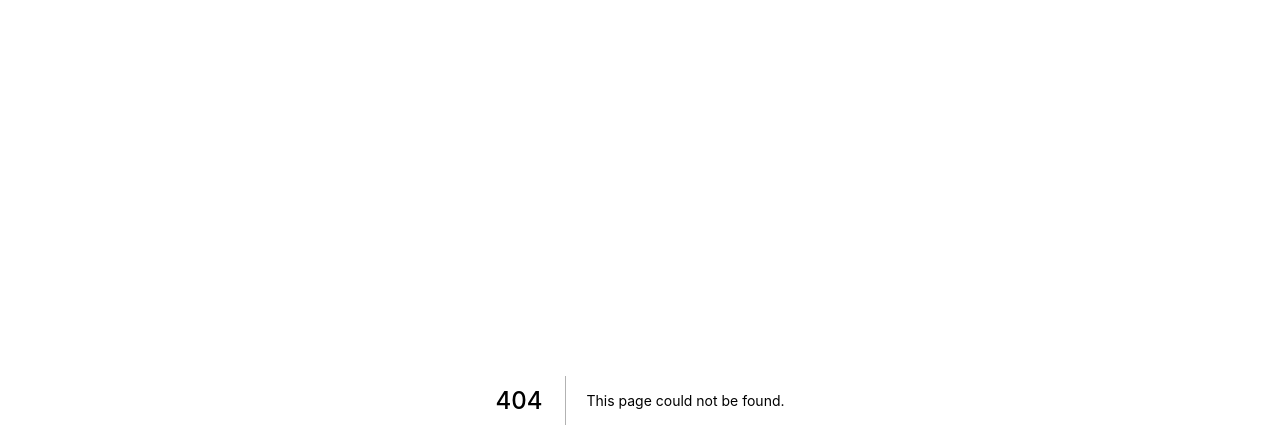
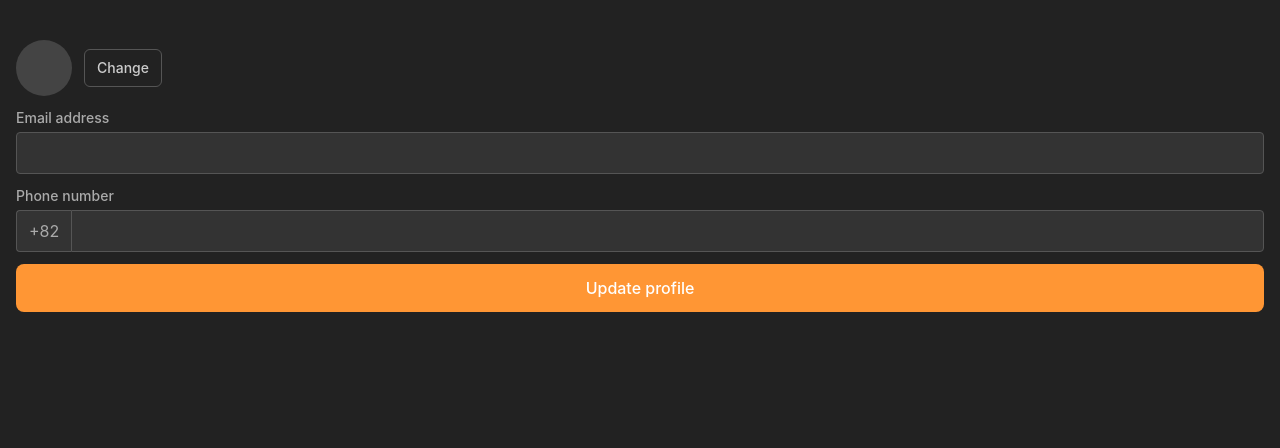
Before and after one commit to hayoung-jeremy/study-nextjs, a Next.js app: page /profile/edit in a window 1280 px wide. Before the commit this address had no page. Shown: the top 448 px of the page. Built offline with nearby package versions, Linux system fonts and the light colour scheme.

Commit message:
style : Edit Profile UI

```diff
--- /dev/null
+++ b/pages/profile/edit.tsx
@@ -0,0 +1,62 @@
+import type { NextPage } from "next"
+import { cls } from "../../src/utils/className"
+
+const EditProfile: NextPage = () => {
+  return (
+    <section className="py-10 px-4 flex flex-col gap-3">
+      <div className="flex items-center gap-3">
+        <div className="w-14 h-14 rounded-full bg-[#444]" />
+        <label
+          htmlFor="picture"
+          className="cursor-pointer py-2 px-3 border border-[#555] rounded-md text-sm font-medium text-[#ccc]"
+        >
+          Change
+          <input id="picture" type="file" className="hidden" accept="image/*" />
+        </label>
+      </div>
+
+      {/* email */}
+      <div className="flex flex-col gap-1">
+        <label htmlFor="email" className="text-sm font-medium text-[#aaa]">
+          Email address
+        </label>
+        <input
+          id="email"
+          type="email"
+          required
+          className={cls(
+            "appearance-none w-full px-3 py-2 border-[#555] rounded-[4px] bg-[#333]",
+            "focus:ring-[#fac25b66] focus:border-[#fac25b66] focus:outline-none"
+          )}
+        />
+      </div>
+
+      {/* phone */}
+      <div className="flex flex-col gap-1">
+        <label htmlFor="phone" className="text-sm font-medium text-[#aaa]">
+          Phone number
+        </label>
+        <div className="flex items-center rounded">
+          <span className="flex items-center justify-center px-3 py-2 rounded-l border border-[#555] border-r-0 bg-[#333] text-[#aaa] select-none">
+            +82
+          </span>
+          <input
+            id="phone"
+            type="number"
+            required
+            className={cls(
+              "appearance-none w-full px-3 py-2 border-[#555] rounded-r-[4px] bg-[#333]",
+              "focus:ring-[#fac25b66] focus:border-[#fac25b66] focus:outline-none"
+            )}
+          />
+        </div>
+      </div>
+
+      <button className="flex-1 py-3 bg-[#ff9634] rounded-lg outline-none text-white font-medium hover:bg-[#f38f32] transition-all w-full">
+        Update profile
+      </button>
+    </section>
+  )
+}
+
+export default EditProfile
```
